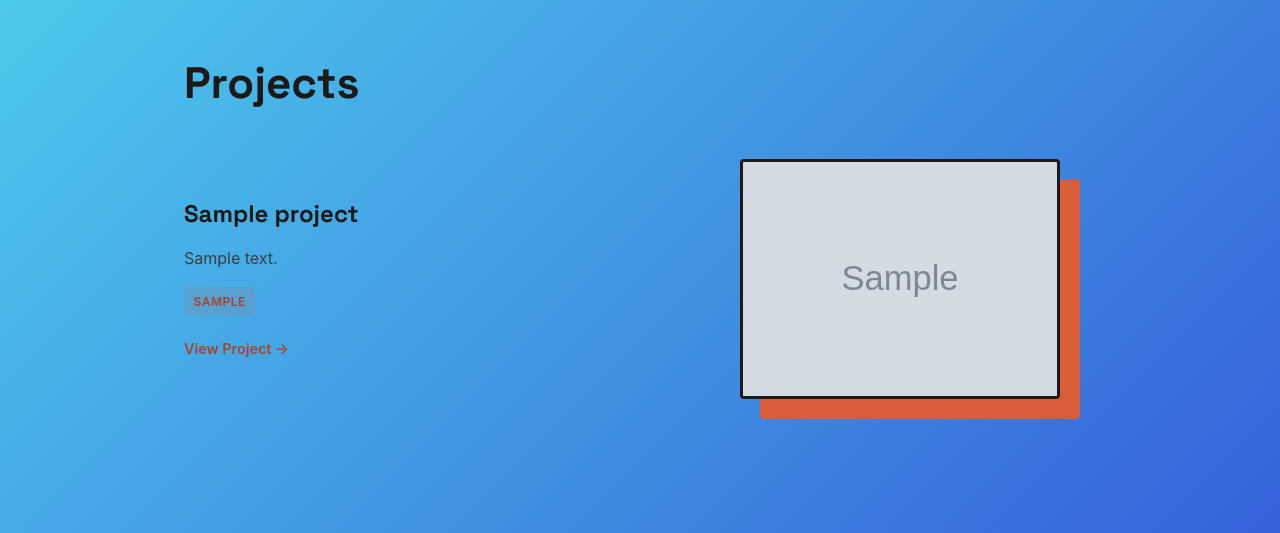
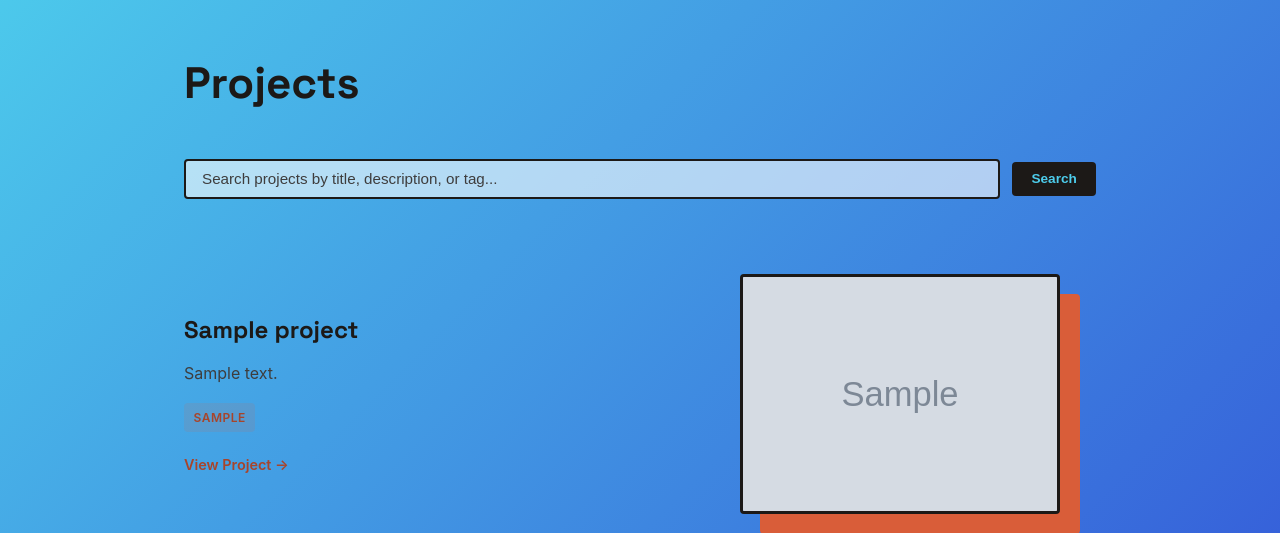
Before and after one commit to gammaknives/myportofolio, a Django app: page /project/ in a window 1280 px wide. Shown: the part 76-609 px from the top of the page. Run offline with Django 5.2, Linux system fonts and the light colour scheme; tables that the repository leaves empty hold one stand-in row (values such as "Sample post"); grey boxes marked "Sample" are stand-in pictures.

Commit message:
Added a search bar for the projects page and wrote the reflective answers in README.md

```diff
--- a/main/views.py
+++ b/main/views.py
@@ -3,6 +3,7 @@ from django.shortcuts import render
 from main.models import Experience
 
 from main.models import Project
+from django.db.models import Q
 
 
 def show_main(request):
@@ -27,8 +28,19 @@ def show_experience(request):
     return render(request, "experiences.html", context)
 
 def show_project(request):
+    query = request.GET.get("q", "").strip()
+    projects = Project.objects.all()
+
+    if query:
+        projects = projects.filter(
+            Q(title__icontains=query) |
+            Q(description__icontains=query) |
+            Q(tags__icontains=query)
+        )
+
     context = {
         "name": "Nuno",
-        "project_list": Project.objects.all(),
+        "project_list": projects,
+        "query": query,
     }
     return render(request, "projects.html", context)
--- a/static/css/style.css
+++ b/static/css/style.css
@@ -404,6 +404,62 @@ h3,
     transform: translateX(3px);
 }
 
+.project-search {
+    display: flex;
+    gap: 0.75rem;
+    align-items: center;
+    flex-wrap: wrap;
+    margin-bottom: 1.5rem;
+}
+
+.project-search-input {
+    flex: 1;
+    min-width: 400px;
+    padding: 0.6rem 1rem;
+    font-size: 0.95rem;
+    border: 2px solid var(--ink);
+    border-radius: var(--radius);
+    background-color: rgba(255, 255, 255, 0.6);
+    color: var(--ink);
+}
+
+.project-search-input::placeholder {
+    color: var(--text-muted);
+}
+
+.project-search-btn {
+    font-size: 0.85rem;
+    font-weight: 600;
+    color: var(--paper);
+    background-color: var(--ink);
+    border: none;
+    border-radius: var(--radius);
+    padding: 0.6rem 1.2rem;
+    cursor: pointer;
+    transition: background-color 0.2s ease;
+}
+
+.project-search-btn:hover {
+    background-color: var(--accent);
+}
+
+.project-search-clear {
+    font-size: 0.85rem;
+    font-weight: 600;
+    color: var(--accent-dark);
+    text-decoration: none;
+}
+
+.project-search-clear:hover {
+    color: var(--accent);
+}
+
+.project-search-status {
+    color: var(--text-muted);
+    margin-bottom: 2rem;
+    font-size: 0.9rem;
+}
+
 .lightbox-modal {
     display: none;
     position: fixed;
@@ -509,6 +565,16 @@ h3,
         margin-bottom: 4rem;
     }
 
+    .project-search-input {
+        padding: 0.7rem 1rem;
+        font-size: 0.95rem;
+    }
+
+    .project-search-btn {
+        padding: 0.7rem 1.25rem;
+        font-size: 0.9rem;
+    }
+
 }
 
 .experience-section {
--- a/templates/projects.html
+++ b/templates/projects.html
@@ -32,6 +32,29 @@
             <div class="container">
                 <h2>Projects</h2>
 
+                <form method="get" class="project-search" action="{% url 'main:show_project' %}">
+                <input
+                    type="text"
+                    name="q"
+                    value="{{ query }}"
+                    placeholder="Search projects by title, description, or tag..."
+                    class="project-search-input"
+                >
+                <button type="submit" class="project-search-btn">Search</button>
+                {% if query %}
+                    <a href="{% url 'main:show_project' %}" class="project-search-clear">Clear</a>
+                {% endif %}
+                </form>
+
+                {% if query %}
+                    <p class="project-search-status">
+                        Showing results for "<strong>{{ query }}</strong>"
+                    </p>
+                {% endif %}
+
+                <br>
+                <br>
+
                 {% for project in project_list %}
                     <div class="project-row{% if forloop.counter|divisibleby:2 %} project-row-reverse{% endif %}">
                         <div class="project-text">
@@ -65,7 +88,11 @@
                         {% endif %}
                     </div>
                 {% empty %}
-                    <p class="empty-state">Belum ada proyek yang ditambahkan.</p>
+                    {% if query %}
+                        <p class="empty-state">No projects found matching "{{ query }}".</p>
+                    {% else %}
+                        <p class="empty-state">Belum ada proyek yang ditambahkan.</p>
+                    {% endif %}
                 {% endfor %}
 
             </div>
```
Also changed, not shown: main/tests.py (+26 -0 lines), README.md.
